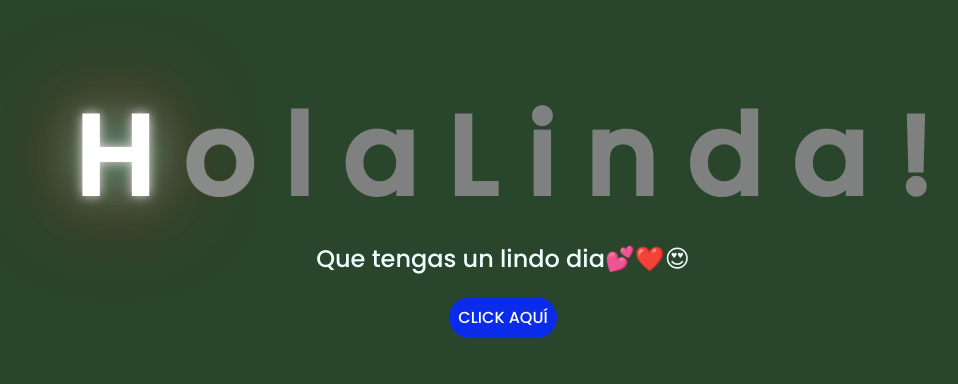
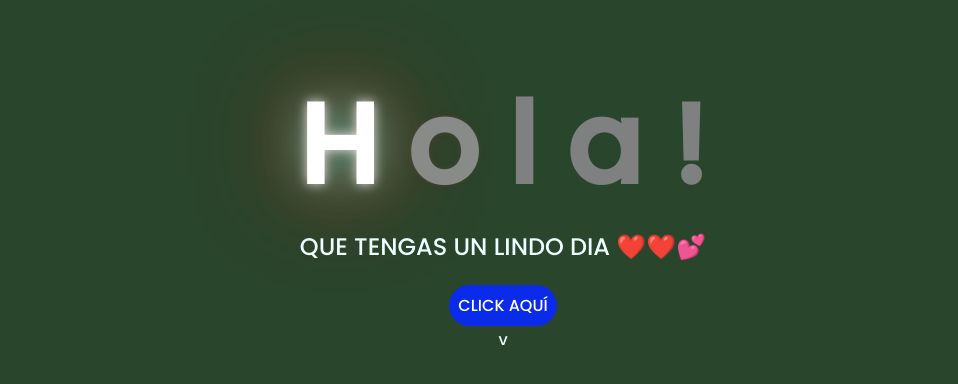
Before and after one commit to arellano0704/LINDO-DIA-, a plain HTML site: page index.html in a window 1280 px wide. Shown: the part 130-514 px from the top of the page, without its empty margins (145-1103 px from the left). Drawn offline with Linux system fonts and the light colour scheme.

Commit message:
Update index.html

```diff
--- a/index.html
+++ b/index.html
@@ -16,15 +16,10 @@
         <span>o</span>
         <span>l</span>
         <span>a</span>
-        <span>L</span>
-        <span>i</span>
-        <span>n</span>
-        <span>d</span>
-        <span>a</span>
         <span>!</span>
     </div>
     <div class="description">
-        <span>Que tengas un lindo dia💕❤️😍</span>
+        <span>QUE TENGAS UN LINDO DIA ❤️❤️💕</span>
     </div>
     <div class="button">
         <button class="botones">
@@ -34,4 +29,4 @@
 
 </body>
 
-</html>
+</html>v
```
